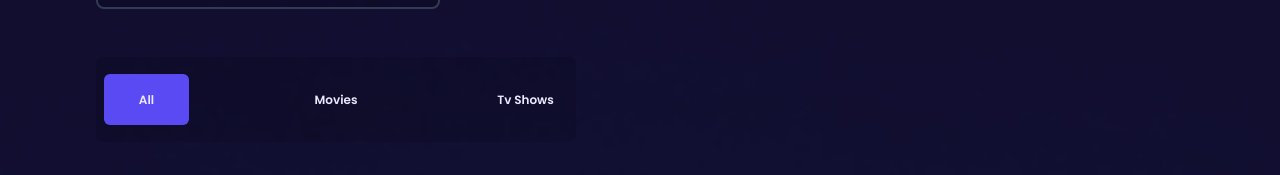
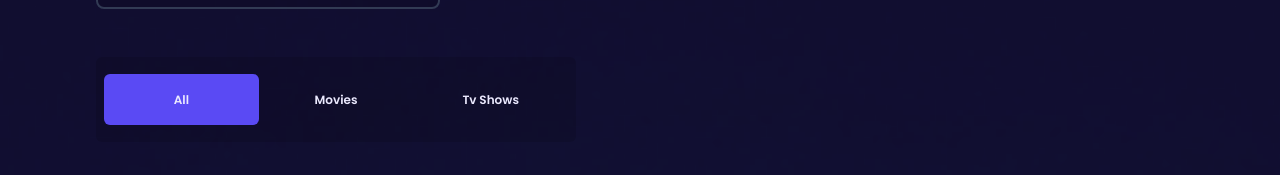
Before and after one commit to darka1pha/new-alphamovie, a Next.js app: page / in a window 1280 px wide. Shown: the part 269-444 px from the top of the page. Built offline with nearby package versions, Linux system fonts and the light colour scheme; no server answers.

Commit message:
fix indicator

```diff
--- a/components/Tab/TabButton.tsx
+++ b/components/Tab/TabButton.tsx
@@ -12,7 +12,7 @@ const TabButton = forwardRef<HTMLButtonElement | null, TabButtonProps>(
 			<button
 				ref={ref}
 				onClick={onClick}
-				className={`min-w-[85px] z-[1] p-2 bg-none font-popins text-primary-50 font-semibold text-xs rounded-md transition ease-in-out hover:scale-105`}>
+				className={`flex-1 z-[1] p-2 bg-none font-popins text-primary-50 font-semibold text-xs rounded-md transition ease-in-out hover:scale-105`}>
 				{name}
 			</button>
 		)
--- a/components/Tab/indicator.tsx
+++ b/components/Tab/indicator.tsx
@@ -5,7 +5,7 @@ const Indicator = ({ left, width }: { left: any; width: any }) => {
 				left,
 				width,
 			}}
-			className={`absolute bg-primary-500 p-2 w-10 h-[60%] rounded-md min-w-[85px] transition-all duration-300`}
+			className={`absolute bg-primary-500 p-2 w-10 h-[60%] rounded-md transition-all duration-300`}
 		/>
 	)
 }
```
